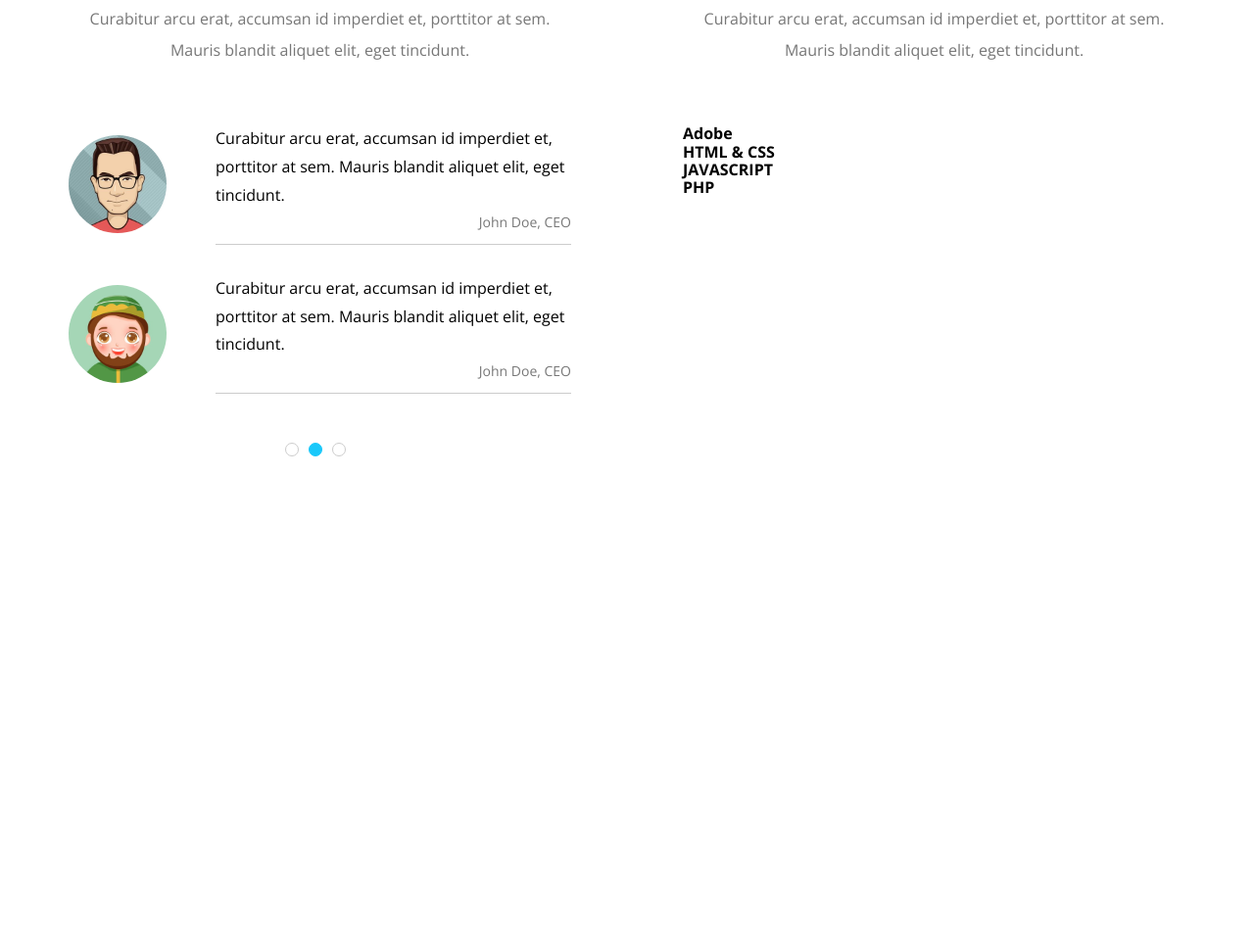
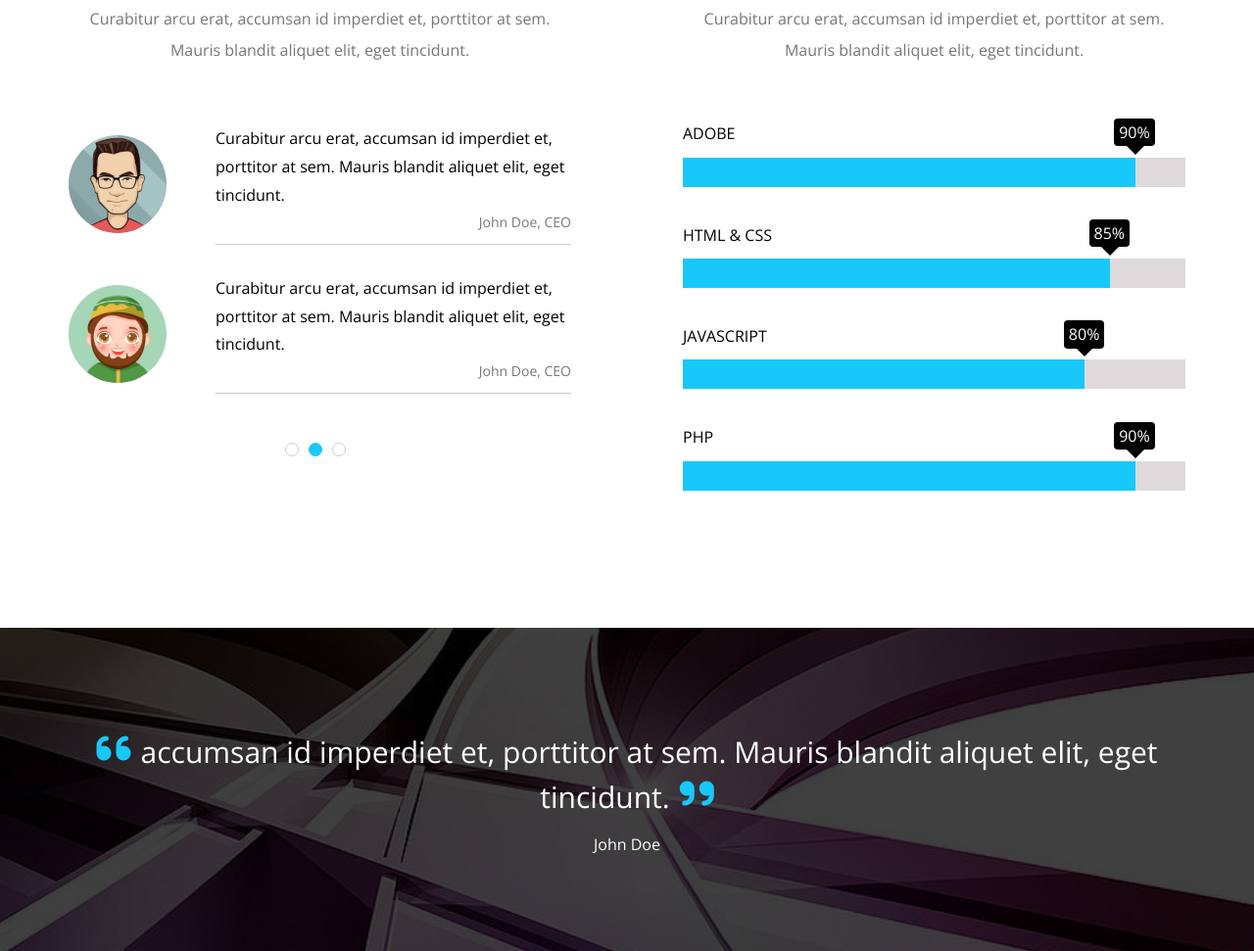
Before and after one commit to EngHikmat/KasperTemplate, a plain HTML site: page index.html in a window 1280 px wide. Shown: the part 5250-6221 px from the top of the page at 98% size. Before the commit the page ends 5866 px from the top, so only its background shows below. Drawn offline with nearby package versions, Linux system fonts and the light colour scheme.

Commit message:
Skills comp / Qoute Section --->

```diff
--- a/css/kasper.css
+++ b/css/kasper.css
@@ -678,18 +678,18 @@ header nav .form i {
 }
 @media (max-width: 767px) {
   .our-skills .testimonials .content {
-   flex-direction: column;
+    flex-direction: column;
     text-align: center;
   }
   .our-skills .testimonials .content img {
     margin: 0 auto 20px;
   }
 }
-.our-skills .testimonials .content .text{
-line-height: 1.8;
-border-bottom: 1px solid #ccc;
+.our-skills .testimonials .content .text {
+  line-height: 1.8;
+  border-bottom: 1px solid #ccc;
 }
-.our-skills .testimonials .content .text p{
+.our-skills .testimonials .content .text p {
   text-align: right;
   font-size: 14px;
   color: #777;
@@ -717,4 +717,88 @@ border-bottom: 1px solid #ccc;
   background-color: var(--main-color);
   border-color: var(--main-color);
 }
+.our-skills .skills .prog-holder {
+  margin-bottom: 40px;
+}
+.our-skills .skills .prog-holder h4 {
+  margin-bottom: 15px;
+  font-weight: normal;
+  text-transform: uppercase;
+}
+.our-skills .skills .prog-holder .prog {
+  background-color: #dedadc;
+  height: 30px;
+}
+.our-skills .skills .prog-holder .prog span {
+  display: block;
+  background-color: var(--main-color);
+  height: 100%;
+  position: relative;
+}
+.our-skills .skills .prog-holder .prog span::before {
+  content: attr(data-progress);
+  position: absolute;
+  padding: 5px;
+  border-radius: 4px;
+  background-color: black;
+  top: -40px;
+  right: -20px;
+  color: white;
+  -webkit-border-radius: 4px;
+  -moz-border-radius: 4px;
+  -ms-border-radius: 4px;
+  -o-border-radius: 4px;
+}
+.our-skills .skills .prog-holder .prog span::after {
+  content: "";
+  position: absolute;
+  border: 10px solid;
+  border-color: black transparent transparent transparent;
+  top: -13px;
+  right: -10px;
+}
 /*  End Our-Skills  */
+/*  Start Qoute  */
+.qoute {
+  padding-top: var(--section-padding);
+  padding-bottom: var(--section-padding);
+  background-image: url("/img/quote.jpg");
+  background-size: cover;
+  position: relative;
+  text-align: center;
+  color: white;
+}
+.qoute::before {
+  content: "";
+  position: absolute;
+  background-color: rgb(0, 0, 0, 75%);
+  width: 100%;
+  height: 100%;
+  top: 0;
+  left: 0;
+}
+.qoute .container {
+  position: relative;
+}
+.qoute .container q {
+  display: block;
+  font-size: 30px;
+  margin-bottom: 20px;
+}
+.qoute .container q::before {
+  content: "\f10d";
+  font-family: "Font Awesome 5 Free";
+  font-weight: 900;
+  margin-right: 10px;
+  font-size: 40px;
+  color: var(--main-color);
+}
+.qoute .container q::after {
+  content: "\f10e";
+  font-family: "Font Awesome 5 Free";
+  font-weight: 900;
+  margin-left: 10px;
+  font-size: 40px;
+  color: var(--main-color);
+}
+/*  End Qoute  */
--- a/index.html
+++ b/index.html
@@ -336,5 +336,16 @@
       </div>
     </div>
     <!--End Skills-->
+    <!--Start Qoute-->
+    <div class="qoute">
+      <div class="container">
+        <q
+          >accumsan id imperdiet et, porttitor at sem. Mauris blandit aliquet
+          elit, eget tincidunt.</q
+        >
+        <span>John Doe </span>
+      </div>
+    </div>
+    <!--End Qoute-->
   </body>
 </html>
```
Also changed, not shown: img/quote.jpg (added).
